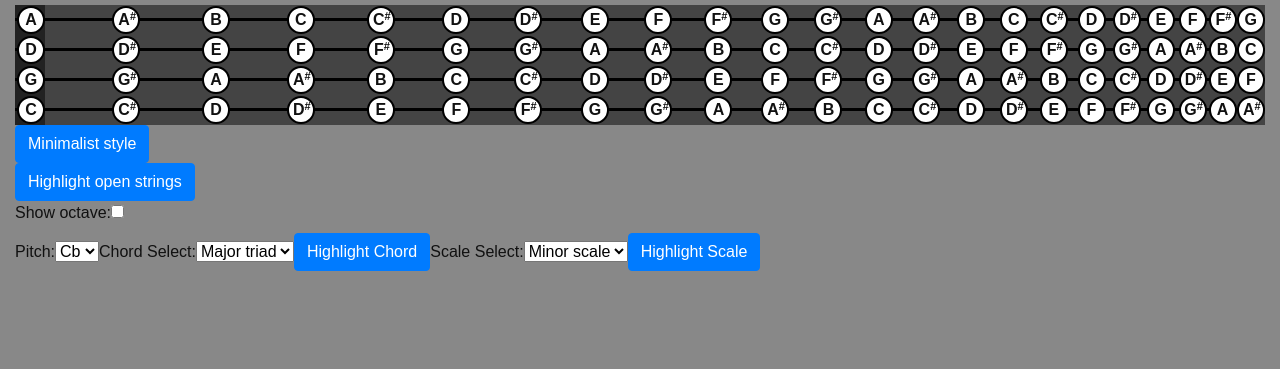
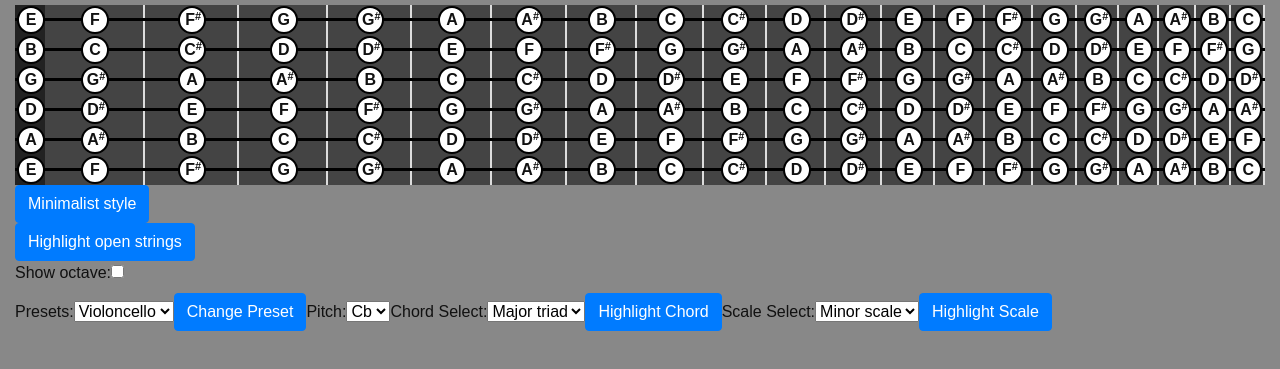
Before and after one commit to rjsalvadorr/fingerboard-navigator, a plain HTML site: page index.html in a window 1280 px wide. Shown: the part 41-410 px from the top of the page. Drawn offline with nearby package versions, Linux system fonts and the light colour scheme; files that its build step writes are made by us from their sources; a web font is replaced by a local one.

Commit message:
Preset switching is now in place

```diff
--- a/fingerboard-quiz.js
+++ b/fingerboard-quiz.js
@@ -4,24 +4,18 @@
 */
 
 var FingerboardQuiz = {
-    PRESET_CELLO: [
-            // REMEMBER, STRING ENUMERATION STARTS FROM HIGHEST PITCH
-            57, // A3
-            50, // D3
-            43, // G2
-            36 // C2
-    ],
     numStrings: 0,
     numNotePositions: 0,
     $fingerboardContainer: 0,
+    $fingerboardControlsContainer: 0,
     fretted: 0,
     accidentalMode: 0,
     initialStringPitches: 0,
-    initialize: function(numStr, numNotePos, isFretted, initStringPitches) {
-        this.numStrings = numStr;
-        this.numNotePositions = numNotePos;
-        this.fretted = isFretted;
-        this.initialStringPitches = initStringPitches;
+    initialize: function(presetObj) {
+        this.numStrings = presetObj.numStrings;
+        this.numNotePositions = presetObj.numPositions;
+        this.fretted = presetObj.fretted;
+        this.initialStringPitches = presetObj.startingPitches;
 
         try {
             FingerboardViewController.initialize();
@@ -56,14 +50,18 @@ var FingerboardQuiz = {
 
     },
     renderControls: function(targetSelector) {
+        this.$fingerboardControlsContainer = $(targetSelector);
         var $controls = FingerboardViewController.renderControls();
-        $controls.appendTo($(targetSelector));
+        $controls.appendTo(this.$fingerboardControlsContainer);
+    },
+    clearQuiz: function() {
+        this.$fingerboardContainer.empty();
     }
 };
 
 $(document).ready(function() {
     // Note positions include the nut!!!
-    FingerboardQuiz.initialize(4, 22, false, FingerboardQuiz.PRESET_CELLO);
+    FingerboardQuiz.initialize(FingerboardViewController.constants.PRESETS.GUITAR);
     FingerboardQuiz.renderFingerboard("#fretboard-container");
     FingerboardQuiz.renderControls("#fretboard-controls-container");
 
@@ -77,10 +75,10 @@ $(document).ready(function() {
     $("#button-highlight-open-strings").click(function() {
         //TODO:
         // -create new function in
-        FingerboardViewController.highlightAllInstancesOfPitch(57, "#bbbbff");
+        /*FingerboardViewController.highlightAllInstancesOfPitch(57, "#bbbbff");
         FingerboardViewController.highlightAllInstancesOfPitch(50, "#ffbbbb");
         FingerboardViewController.highlightAllInstancesOfPitch(43, "#bbffbb");
-        FingerboardViewController.highlightAllInstancesOfPitch(36, "#ffffbb");
+        FingerboardViewController.highlightAllInstancesOfPitch(36, "#ffffbb");*/
     });
 
     $("#button-highlight-perfect-intervals").click(function() {
@@ -109,4 +107,13 @@ $(document).ready(function() {
         FingerboardViewController.highlightScaleOrChord(type, scaleSymbol, startingPitch);
     });
 
+
+    $("#button-change-preset").click(function() {
+        var selectedPreset = $("#preset-select").val();
+
+        FingerboardQuiz.clearQuiz();
+
+        FingerboardQuiz.initialize(FingerboardViewController.constants.PRESETS[selectedPreset]);
+        FingerboardQuiz.renderFingerboard("#fretboard-container");
+    });
 });
--- a/fingerboard-view-controller.js
+++ b/fingerboard-view-controller.js
@@ -30,8 +30,49 @@ var FingerboardViewController = {
             "A#4",
             "Bb4",
             "B4",
-            "B#4",
-        ]
+            "B#4"
+        ],
+        PRESETS: {
+            CELLO: {
+                name: "Violoncello",
+                numStrings: 4,
+                numPositions: 20,
+                fretted: false,
+                startingPitches: [
+                    // REMEMBER, STRING ENUMERATION STARTS FROM HIGHEST PITCH
+                    57, // A3
+                    50, // D3
+                    43, // G2
+                    36 // C2
+                ]
+            },
+            GUITAR: {
+                name: "Guitar",
+                numStrings: 6,
+                numPositions: 20,
+                fretted: true,
+                startingPitches: [
+                    64, // E4
+                    59, // B3
+                    55, // G3
+                    50, // D3
+                    45, // A3
+                    40 // E2
+                ]
+            },
+            VIOLIN: {
+                name: "Violin",
+                numStrings: 4,
+                numPositions: 20,
+                fretted: false,
+                startingPitches: [
+                    76, // E5
+                    69, // A4
+                    62, // D4
+                    55 // G3
+                ]
+            },
+        }
     },
     usingSharpNames: true,
     initialize: function() {
@@ -216,13 +257,45 @@ var FingerboardViewController = {
     renderControls: function() {
         var stringOptions = [];
 
+        var presetOptions = [];
         var noteOptions = [];
 
         var chordOptions = [];
         var scaleOptions = [];
 
+
         var currentScaleChordType = 0;
         var basePitchId = 69; // A440
+
+
+        // initializing available presets
+        for(var key in this.constants.PRESETS) {
+            // skip loop if the property is from prototype
+            if (!this.constants.PRESETS.hasOwnProperty(key)) continue;
+
+            var obj = this.constants.PRESETS[key];
+            for (var prop in obj) {
+                // skip loop if the property is from prototype
+                if(!obj.hasOwnProperty(prop)) continue;
+
+                // your code
+                //alert(prop + " = " + obj[prop]);
+
+            }
+
+            var newOptionValuePair = {option: obj["name"], value: key};
+            presetOptions.push(newOptionValuePair);
+
+            /*var currentPitchName = this.constants.PITCH_CHOICES[i];
+
+            var tNote = teoria.note(currentPitchName);
+            var displayName = tNote.toString(true);
+            displayName = displayName.charAt(0).toUpperCase() + displayName.slice(1);
+
+            var newOptionValuePair = {option: displayName, value: tNote.toString(false)};
+
+            noteOptions.push(newOptionValuePair);*/
+        }
 
         // initializing available notes
         for(var i = 0; i < this.constants.PITCH_CHOICES.length; i++) {
@@ -251,7 +324,9 @@ var FingerboardViewController = {
             }
         }
 
+        var presetSelect = this.createSelectFromList("preset-select", "preset-select", "dynamic-select", presetOptions);
         var pitchSelect = this.createSelectFromList("pitch-select", "pitch-select", "dynamic-select", noteOptions);
+
         var chordSelect = this.createSelectFromList("chord-select", "chord-select", "dynamic-select", chordOptions);
         var scaleSelect = this.createSelectFromList("scale-select", "scale-select", "dynamic-select", scaleOptions);
 
@@ -260,6 +335,10 @@ var FingerboardViewController = {
             name: "fingerboard-controls",
           "class": "generated-element",
         });
+
+        $controlElement.append("<label class=\"fingerboard-control-label\">Presets: </label>");
+        $controlElement.append(presetSelect);
+        $controlElement.append("<button type=\"button\" id=\"button-change-preset\" class=\"btn btn-primary fingerboard-control-button\">Change Preset</button>");
 
         $controlElement.append("<label class=\"fingerboard-control-label\">Pitch: </label>");
         $controlElement.append(pitchSelect);
--- a/fingerboard.less
+++ b/fingerboard.less
@@ -1,6 +1,8 @@
 @fbUnitHeight: 30px;
 @noteLabelDiameter: 28px;
+@noteLabelRadius: @noteLabelDiameter / 2;
 @markerDiameter: 24px;
+@fretColour: #dddddd;
 
 body {
     background: none;
@@ -89,14 +91,17 @@ body {
 
 .fretted {
     .note-unit-fret {
-
+        width: 2px;
+        height: 100%;
+        background-color: @fretColour;
+        position: absolute;
+        right: 0;
     }
 
     .note-unit-label {
-        position: relative;
+        position: absolute;
         top: (@fbUnitHeight - @noteLabelDiameter) / 2;
-        margin-left: auto;
-        margin-right: auto;
+        left: calc(~"50% - " @noteLabelRadius);
     }
 }
 
```
Also changed, not shown: fingerboard.css.
